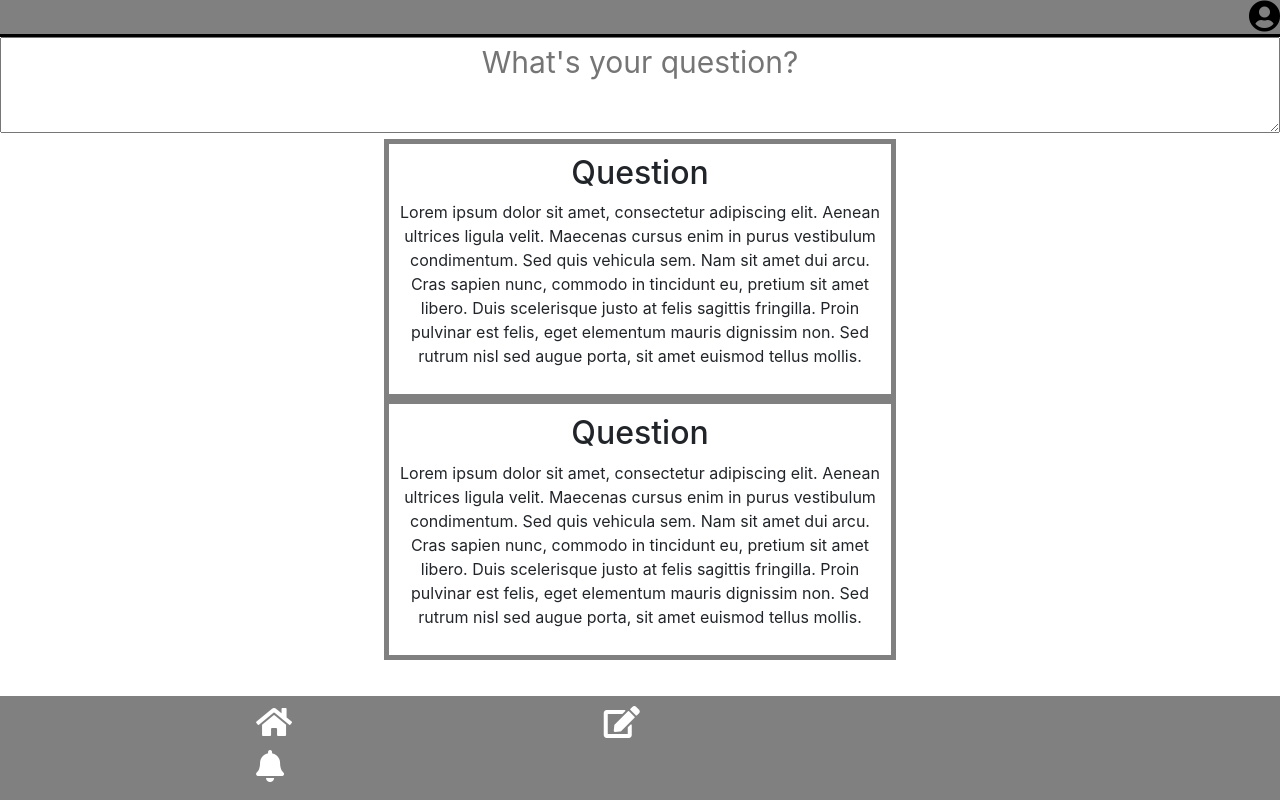
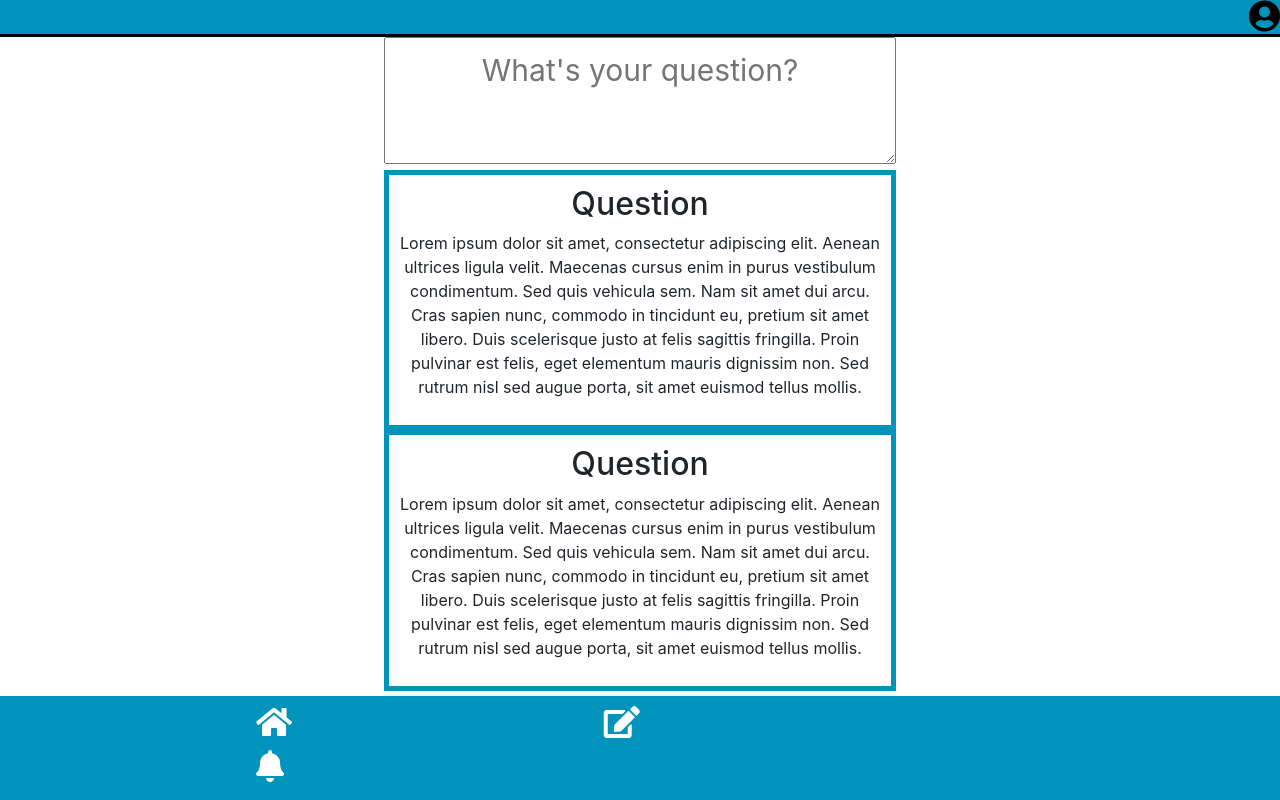
Before and after one commit to sonakshi-singh/mylocalsf, a Flask app: template templates/rmain.html in a window 1280 px wide. Run offline with Flask 2, Linux system fonts and the light colour scheme; the template is opened without the code that fills it, so the values that code supplies are empty; some libraries are stand-ins or nearby versions.

Commit message:
made some changes

```diff
--- a/templates/rmain.html
+++ b/templates/rmain.html
@@ -23,12 +23,12 @@
 .container-fluid{
   width: 100%;
   margin:auto;
-
+ overflow: hidden;
   padding: 0;
   position: relative;
 }
 header{
-  color: white;
+  color: #0093BC;
    overflow:hidden;
  min-height: 50%;
  width:100%;
@@ -38,15 +38,18 @@ header{
 
 textarea{
 
-  min-height: 30%;
-  width: 100%;
+  height: 20%;
+  width: 40%;
+  padding: 10px;
+  margin-left: 30%;
   text-align: center;
+font-size: 30px;
+overflow: scroll;
 
-font-size: 30px;
 }
 .topnav {
   overflow: hidden;
-  background-color: grey;
+  background-color: #0093BC;
   position: relative;
    border-bottom: solid black;
 }
@@ -89,10 +92,11 @@ ion-icon {
   left: 0;
   bottom: 0;
   width: 100%;
-  background-color: grey;
+  background-color: #0093BC;
   color: white;
   text-align: left;
   min-height: 10%;
+
 }
 
 .footer li
@@ -115,9 +119,9 @@ div #question
 
     width: 40%;
   padding: 10px;
-  border: 5px solid gray;
+  border: 5px solid #0093BC;
   margin-left: 30%;
-
+overflow: scroll;
   text-align: center;
 
 
```
